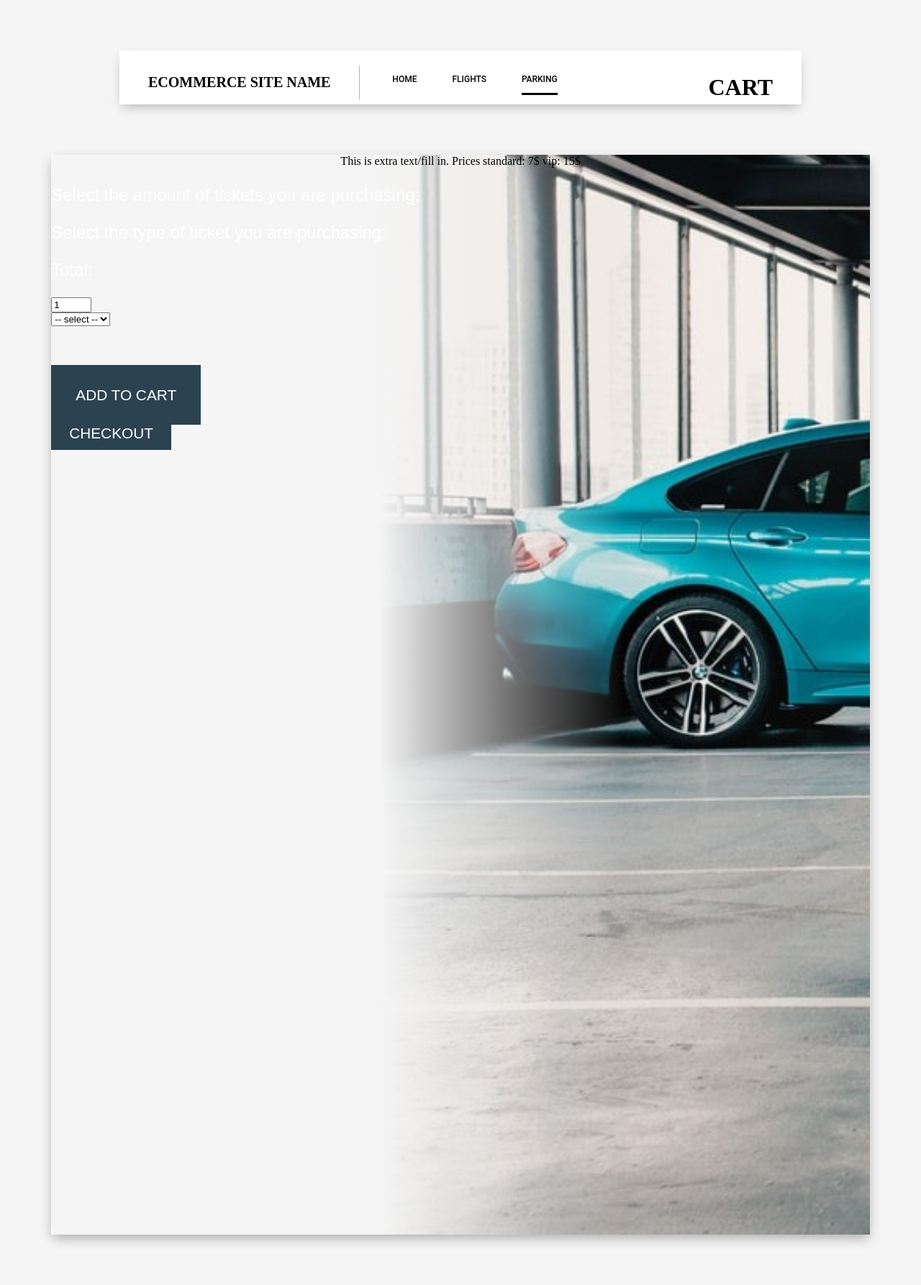
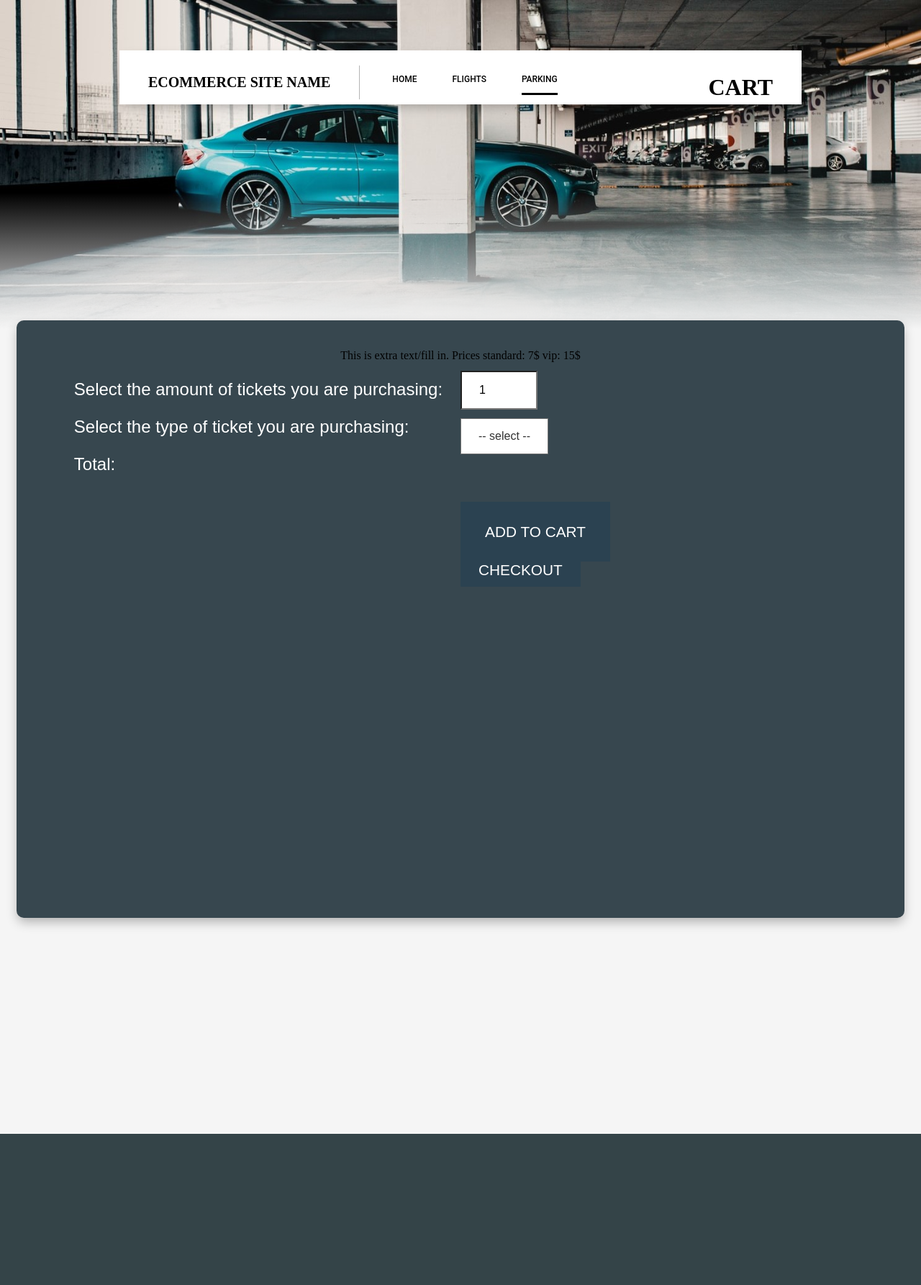
Before and after one commit to priscillaam/webdevproj4, a PHP site: page /src/parking.html in a window 1280 px wide. Shown: the whole page at 72% size. After the commit the page ends 1575 px from the top, so only its background shows below. Run offline with PHP 8.4, Linux system fonts and the light colour scheme.

Commit message:
Update style.css

```diff
--- a/css/style.css
+++ b/css/style.css
@@ -2,12 +2,25 @@
 body {
   background: #f5f5f5;
 }
+/* background banner images for individual pages */
 .homeB {
   background-image: url('../img/home.jpg');
   background-repeat: no-repeat;
   background-size: 100% auto;
 }
-
+.parkB {
+/* 10px  background-repeat: no-repeat; */
+  background-size: 100% auto;
+  background-image: linear-gradient(to top, #f5f5f5 71%, transparent 83%),
+  url('../img/parking.jpg');
+}
+.summaryB {
+  background-image: url('../img/summary.jpg');
+  background-repeat: no-repeat;
+  background-size: 100% 45%;
+  /* background-image: linear-gradient(to top, #f5f5f5 71%, transparent 87.5%),
+  url('../img/parking.jpg'); */
+}
 /* header menu selection */
 header {
   overflow: hidden;
@@ -73,15 +86,13 @@ h1, a, p{
 /* styling for main pages content area: parking, flights, home, lots */
 .parking {
   display: block;
-  width: 90%;
-  height: 1500px;
-  margin: 70px auto;
+  width: 85%;
+  height: 750px;
+  margin: 300px auto;
   box-shadow: 0 7px 16px -2px rgba(0,0,0,.3);
-  background-image: linear-gradient(to right, #f5f5f5 40%, transparent 70%),
-  url('../img/parking.jpg');
-
-  background-repeat: no-repeat;
-  background-size: cover;
+  background-color: #37474f;
+  border-radius: 10px 10px 10px 10px;
+  padding: 40px 80px;
 }
 .flights {
   display: block;
@@ -93,6 +104,16 @@ h1, a, p{
   padding: 12px 40px;
   text-align: center;
 }
+.summary {
+  display: block;
+  width: 75%;
+  height: 750px;
+  margin: 250px auto;
+  box-shadow: 0 7px 16px -2px rgba(0,0,0,.3);
+  background-color: #b6d6c9;
+  border-radius: 15px 15px 15px 15px;
+}
+
 /* styling for containers in home */
 .contain1 {
   display: block;
@@ -175,21 +196,9 @@ p, .contain1 .contain2 .contain3 {
 }
 
 
-/* text and button secton for main pages */
-.content {
-  float: left;
-  padding: 12px 40px;
-  width: 35%;
-}
-.content h1, h5{
-  text-align: center;
-}
-.booking {
-display: flex;
-justify-content: center;
-padding: 50px 40px;
-}
+/* buttons/ linked "button"  */
 
+ /* home page */
 .containerButton {
   color: white;
   border: none;
@@ -204,3 +213,72 @@ padding: 50px 40px;
   text-transform: uppercase;
 
 }
+/* amount of tickets */
+.quantity {
+  background-color: white;
+  font-size: 1rem;
+  display: flex;
+  flex-direction: column;
+  align-items: center;
+  justify-content: center;
+  max-width: 400px;
+  height: 50px;
+  margin: 5px 0px;
+  padding: 0px 24px;
+}
+/* containers for ticket purchase */
+.left {
+  float: left;
+  width: 50%;
+}
+.right {
+  float: right;
+  width: 50%;
+}
+.tickets {
+  margin: 12px auto;
+}
+.select {
+  margin: 12px auto;
+
+}
+.total {
+  margin: 12px auto;
+}
+
+/* parking ticket selection */
+
+.select:after {
+  font: 17px "Consolas", monospace;
+  right: 11px;
+  top: 18px;
+  position: absolute;
+}
+
+.select select {
+  -webkit-appearance: none;
+  -moz-appearance: none;
+  appearance: none;
+
+  display: block;
+  max-width: 400px;
+  height: 50px;
+  margin: 5px 0px;
+  padding: 0px 24px;
+  font-size: 16px;
+  line-height: 1.75;
+  color: #333;
+  background-color: #ffffff;
+}
+
+/* cc validator */
+input, .cc{
+  display: inline-block;
+}
+label .cc{
+  display: block;
+}
+label .ccT {
+  display: inline-block;
+  vertical-align: bottom;
+}
```
